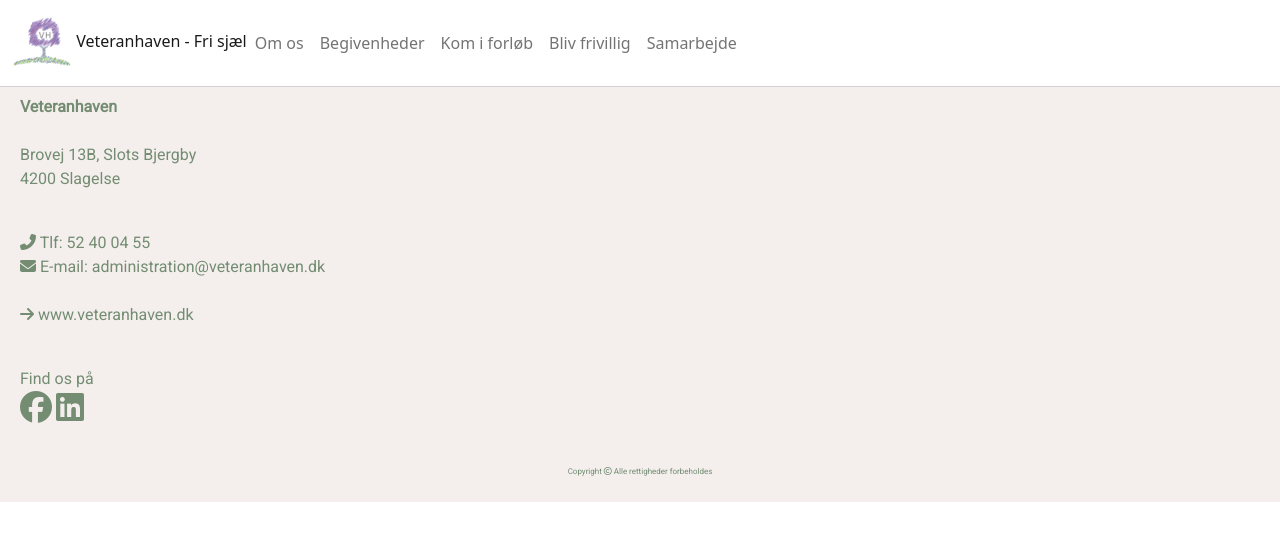
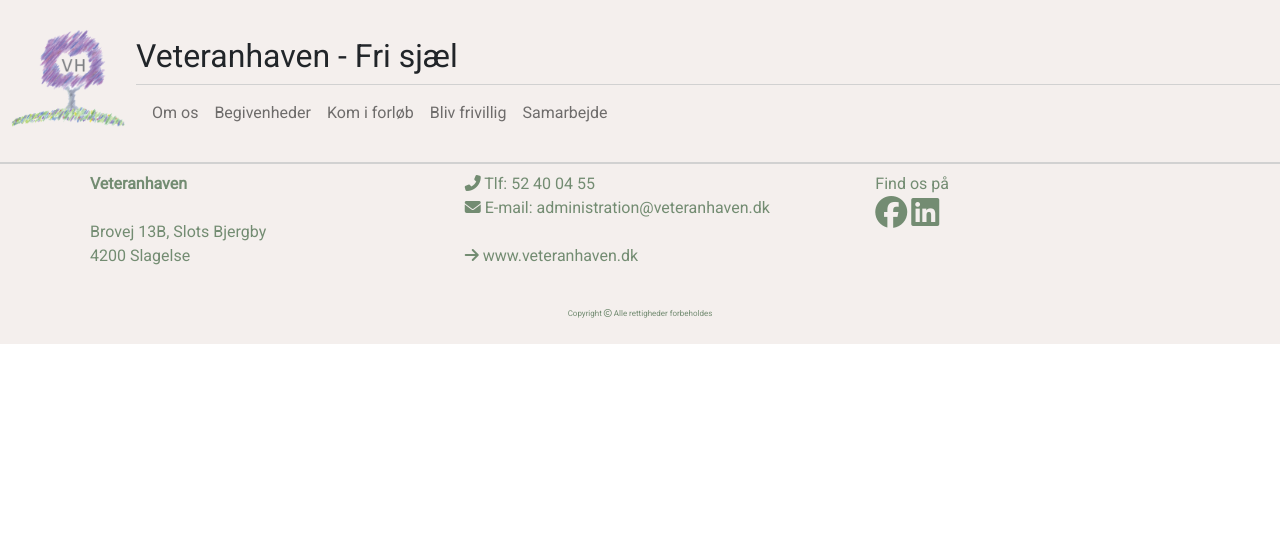
Before and after one commit to AmalieAA/frisjael, a PHP site: page / in a window 1280 px wide. Shown: the top 541 px of the page. Run offline with PHP 8.4, Linux system fonts and the light colour scheme; style sheets or scripts are compiled from the project's sources; some libraries are stand-ins or nearby versions.

Commit message:
Header og footer er færdig

```diff
--- a/css/styles.scss
+++ b/css/styles.scss
@@ -20,16 +20,28 @@
 
 @import "bootstrapComponents";
 
+
+
+#Logo{
+	width: 60px;
+	height: auto;
+}
+
+@media screen and (min-width: 768px){
+	#Logo{
+		width: 120px;
+	}
+
+}
+
+.navbar{
+	font-family: "Roboto", sans-serif;
+}
 .font-footer{
 	font-family: 'Roboto', sans-serif;
-}
-.font-bold{
-	font-weight: bold;
 }
 
 .copyright-icon{
 	font-size: 0.5em;
 }
-
-
 // 5. Du kan lave styling her...
--- a/includes/footer.php
+++ b/includes/footer.php
@@ -1,8 +1,8 @@
-<footer class="container-fluid">
+<footer class=" bg-baggrund border-top border-borderfarve">
+    <div class="container-fluid container-md">
+    <div class="row font-footer text-success p-2">
 
-    <div class="row bg-baggrund border-top border-borderfarve font-footer text-success p-2">
-
-        <div class="col-12">
+        <div class="col-12 col-md-4">
             <p>
                 <strong>
                     Veteranhaven
@@ -16,7 +16,7 @@
                 <br>
             </p>
         </div>
-        <div class="col-12">
+        <div class="col-12 col-md-4">
             <p>
                 <i class="fa-solid fa-phone-flip"></i>
                 Tlf: 52 40 04 55
@@ -34,7 +34,7 @@
         </div>
 
 
-        <div class="col-12">
+        <div class="col-12 col-md-4 ps-md-5">
             <p>
                 Find os på
                 <br>
@@ -56,5 +56,5 @@
 
         </div>
     </div>
-
+    </div>
 </footer>
--- a/includes/header.php
+++ b/includes/header.php
@@ -1,15 +1,18 @@
-<nav class="navbar navbar-expand-lg bg-body-tertiary">
-    <div class="container-fluid">
+<nav class="navbar navbar-expand-md bg-body-tertiary border-bottom border-borderfarve bg-baggrund">
+    <div class="container-fluid p-0">
         <a class="navbar-brand fs-6 me-0" href="index.php">
-            <img src="images/Logo.png" width="60" height="auto"/>
-            Veteranhaven - Fri sjæl
+            <img class="m-2" id="Logo" src="images/Logo.png"/>
+            <span class="d-md-none">Veteranhaven - Fri sjæl</span>
         </a>
 
         <button class="navbar-toggler px-2 border-0" type="button" data-bs-toggle="collapse" data-bs-target="#navbarSupportedContent" aria-controls="navbarSupportedContent" aria-expanded="false" aria-label="Toggle navigation">
             <span class="navbar-toggler-icon"></span>
         </button>
-        <div class="collapse navbar-collapse" id="navbarSupportedContent">
-            <ul class="navbar-nav me-auto mb-2 mb-lg-0">
+        <div class="collapse navbar-collapse flex-column" id="navbarSupportedContent">
+            <div class="d-none d-md-block text-start w-100 m-2 border-bottom border-borderfarve">
+                <h2>Veteranhaven - Fri sjæl</h2>
+            </div>
+            <ul class="navbar-nav me-auto mb-2 mb-lg-0 ps-2">
 
                 <li class="nav-item">
                     <a class="nav-link" href="#">Om os</a>
```
